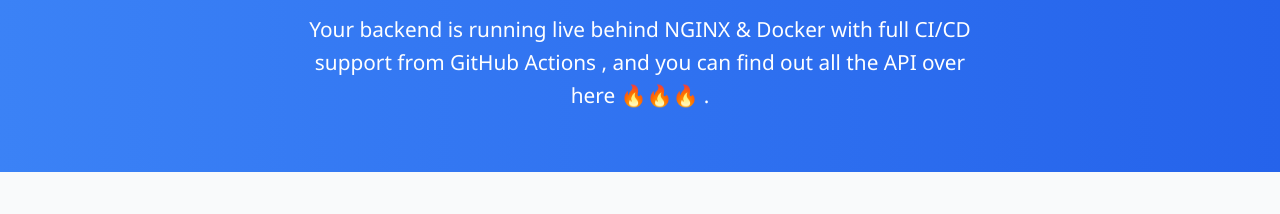
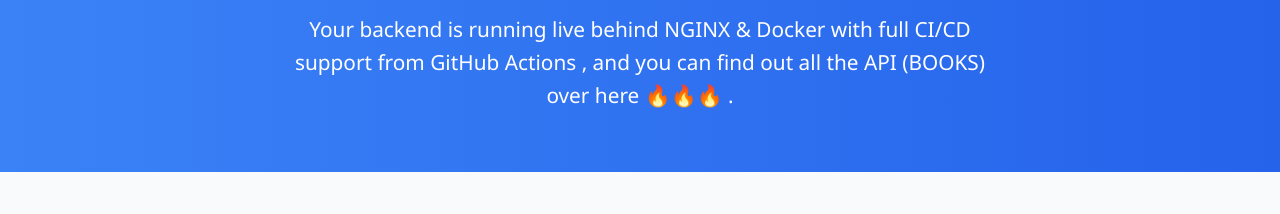
Before and after one commit to codewithtabish/nginx-recipe-backend, a website: page nginx/html/index.html in a window 1280 px wide. Shown: the part 153-367 px from the top of the page. Drawn offline with Linux system fonts and the light colour scheme.

Commit message:
chaged index

```diff
--- a/nginx/html/index.html
+++ b/nginx/html/index.html
@@ -130,7 +130,7 @@
       <h1>🍽️ Recipe API</h1>
       <p>
         Your backend is running live behind NGINX & Docker with full CI/CD support from GitHub
-        Actions , and you can find out all the API over here 🔥🔥🔥 .
+        Actions , and you can find out all the API (BOOKS) over here 🔥🔥🔥 .
       </p>
     </header>
 
```
